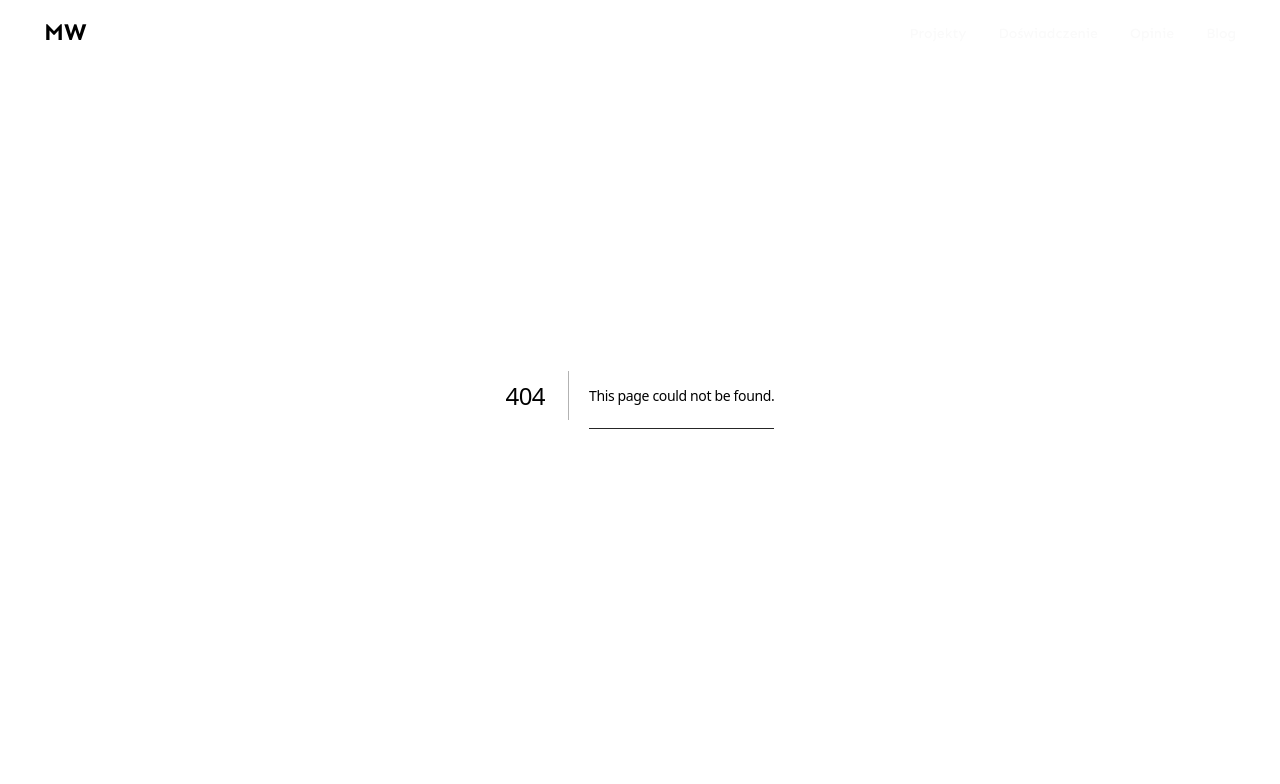
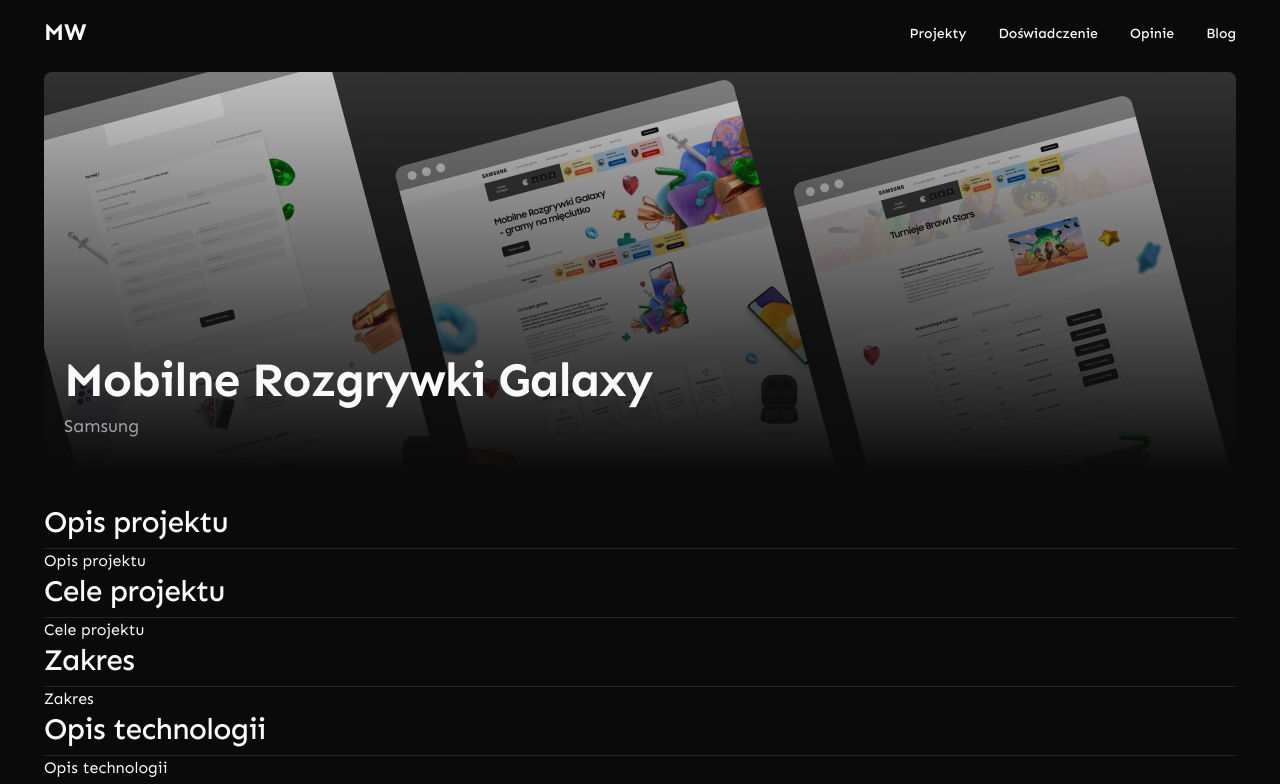
Before and after one commit to Woskus/mateuszwoskowicz.pl, a Next.js app: page /project/mobilne-rozgrywki-galaxy in a window 1280 px wide. Before the commit this address had no page. Shown: the top 784 px of the page. Built offline with nearby package versions, Linux system fonts and the light colour scheme.

Commit message:
Basic mdx usage

```diff
--- /dev/null
+++ b/app/project/mobilne-rozgrywki-galaxy/page.mdx
@@ -0,0 +1,48 @@
+import {Container} from '@/components/container';
+import {ArticleHeading} from '@/components/article-heading';
+
+export const metadata = {
+	title: 'Mobilne Rozgrywki Galaxy',
+	description: '',
+};
+
+<ArticleHeading
+	title="Mobilne Rozgrywki Galaxy"
+  company="Samsung"
+	img="/img/projects/samsung-hero.jpg"
+/>
+
+<Container>
+  ## Opis projektu
+
+Opis projektu
+
+## Cele projektu
+
+Cele projektu
+
+## Zakres
+
+Zakres
+
+## Opis technologii
+
+Opis technologii
+
+## Opis projektu
+
+Opis projektu
+
+## Cele projektu
+
+Cele projektu
+
+## Zakres
+
+Zakres
+
+## Opis technologii
+
+Opis technologii
+
+</Container>
--- /dev/null
+++ b/components/article-heading.tsx
@@ -0,0 +1,31 @@
+import {Container} from '@/components/container';
+
+interface ArticleHeadingProps {
+	title: string;
+	company: string;
+	img: string;
+}
+
+export function ArticleHeading({title, company, img}: ArticleHeadingProps) {
+	return (
+		<Container className="pt-[72px] pb-8">
+			<div className="relative">
+				<img
+					src={img}
+					alt={title}
+					className="max-h-[400px] w-full rounded-lg object-cover"
+				/>
+
+				<div className="absolute bottom-0 left-0 h-[500px] w-full bg-transparent bg-gradient-to-t from-background to-black/0" />
+
+        <div className="absolute bottom-8 left-5 space-y-2">
+          <h1>{title}</h1>
+
+          <p className="text-muted-foreground text-lg">
+            {company}
+          </p>
+        </div>
+      </div>
+    </Container>
+	);
+}
--- /dev/null
+++ b/mdx-components.tsx
@@ -0,0 +1,83 @@
+import React, {ComponentPropsWithoutRef} from 'react';
+import Link from 'next/link';
+import type {MDXComponents} from 'mdx/types';
+import {highlight} from 'sugar-high';
+import {Button} from '@/components/ui/button';
+
+type ParagraphProps = ComponentPropsWithoutRef<'p'>;
+type ListProps = ComponentPropsWithoutRef<'ul'>;
+type ListItemProps = ComponentPropsWithoutRef<'li'>;
+type AnchorProps = ComponentPropsWithoutRef<'a'>;
+
+const components = {
+	p: (props: ParagraphProps) => (
+		<p
+			className="leading-snug"
+			{...props}
+		/>
+	),
+	ol: (props: ListProps) => (
+		<ol
+			className="list-decimal space-y-2 pl-5"
+			{...props}
+		/>
+	),
+	ul: (props: ListProps) => (
+		<ul
+			className="list-disc space-y-1 pl-5"
+			{...props}
+		/>
+	),
+	li: (props: ListItemProps) => (
+		<li
+			className="pl-1"
+			{...props}
+		/>
+	),
+	strong: (props: ComponentPropsWithoutRef<'strong'>) => (
+		<strong
+			className="font-medium"
+			{...props}
+		/>
+	),
+	a: ({href, children, ...props}: AnchorProps) => {
+		if (href?.startsWith('/') || href?.startsWith('#')) {
+			return (
+				<Link
+					href={href}
+					{...props}
+				>
+					<Button variant="link">{children}</Button>
+				</Link>
+			);
+		}
+
+		return (
+			<a
+				href={href}
+				target="_blank"
+				rel="noopener noreferrer"
+				{...props}
+			>
+				<Button variant="link">{children}</Button>
+			</a>
+		);
+	},
+	code: ({children, ...props}: ComponentPropsWithoutRef<'code'>) => {
+		const codeHTML = highlight(children as string);
+		return (
+			<code
+				dangerouslySetInnerHTML={{__html: codeHTML}}
+				{...props}
+			/>
+		);
+	},
+};
+
+declare global {
+	type MDXProvidedComponents = typeof components;
+}
+
+export function useMDXComponents(): MDXProvidedComponents {
+	return components;
+}
--- a/next.config.ts
+++ b/next.config.ts
@@ -1,7 +1,10 @@
 import type {NextConfig} from 'next';
+import createMDX from '@next/mdx';
 
 const nextConfig: NextConfig = {
-	/* config options here */
+	pageExtensions: ['js', 'jsx', 'md', 'mdx', 'ts', 'tsx'],
 };
 
-export default nextConfig;
+const withMDX = createMDX();
+
+export default withMDX(nextConfig);
--- a/package.json
+++ b/package.json
@@ -9,7 +9,11 @@
 		"lint": "next lint"
 	},
 	"dependencies": {
+		"@mdx-js/loader": "^3.1.0",
+		"@mdx-js/react": "^3.1.0",
+		"@next/mdx": "^15.1.3",
 		"@radix-ui/react-slot": "^1.1.1",
+		"@types/mdx": "^2.0.13",
 		"class-variance-authority": "^0.7.1",
 		"dayjs": "^1.11.13",
 		"framer-motion": "^11.15.0",
@@ -17,6 +21,7 @@
 		"next": "15.1.3",
 		"react": "^19.0.0",
 		"react-dom": "^19.0.0",
+		"sugar-high": "^0.7.5",
 		"swiper": "^11.1.15",
 		"tailwind-merge": "^2.6.0",
 		"tailwindcss-animate": "^1.0.7"
```
Also changed, not shown: public/img/projects/samsung-hero.jpg (added), 1 other file (tests, documents, lock files or other folders).
